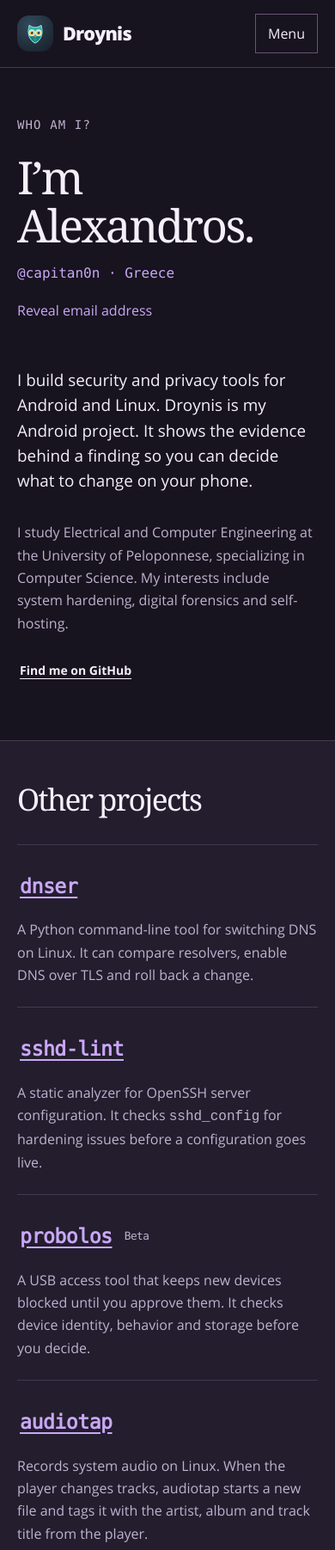
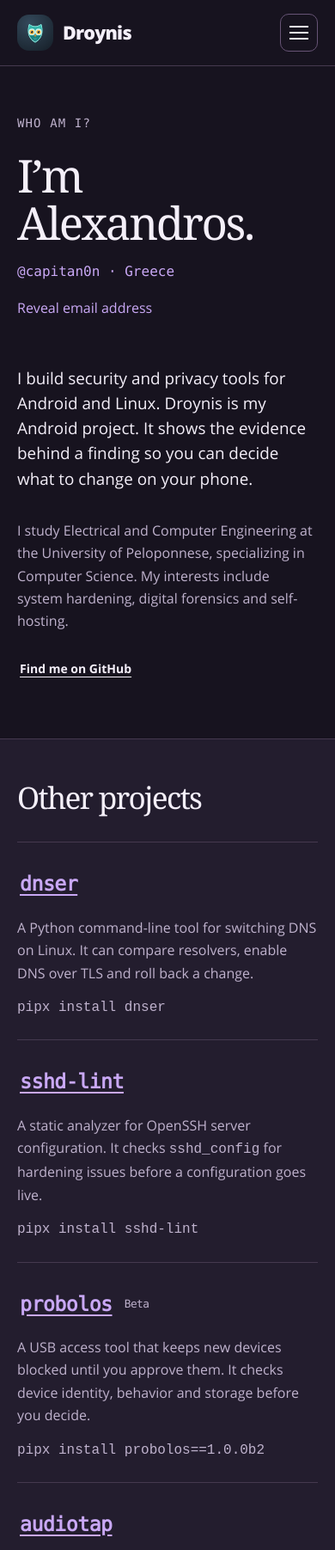
Before and after one commit to capitan0n/droynis, a plain HTML site: page author.html in a window 390 px wide. Shown: the top 1803 px of the page at 86% size. Drawn offline with Linux system fonts and the light colour scheme.

Commit message:
Update and adding links

```diff
--- a/author.html
+++ b/author.html
@@ -14,9 +14,13 @@
 <section class="author-projects"><div class="wrap">
   <h2>Other projects</h2>
   <div class="project-list">
-    <article><h3><a class="text-link" href="https://github.com/capitan0n/dnser" target="_blank" rel="noopener noreferrer">dnser</a></h3><p>A Python command-line tool for switching DNS on Linux. It can compare resolvers, enable DNS over TLS and roll back a change.</p></article>
-    <article><h3><a class="text-link" href="https://github.com/capitan0n/sshd-lint" target="_blank" rel="noopener noreferrer">sshd-lint</a></h3><p>A static analyzer for OpenSSH server configuration. It checks <code>sshd_config</code> for hardening issues before a configuration goes live.</p></article>
-    <article><h3><a class="text-link" href="https://github.com/capitan0n/probolos" target="_blank" rel="noopener noreferrer">probolos</a> <span class="project-stage">Beta</span></h3><p>A USB access tool that keeps new devices blocked until you approve them. It checks device identity, behavior and storage before you decide.</p></article>
-    <article><h3><a class="text-link" href="https://github.com/capitan0n/audiotap" target="_blank" rel="noopener noreferrer">audiotap</a></h3><p>Records system audio on Linux. When the player changes tracks, audiotap starts a new file and tags it with the artist, album and track title from the player.</p></article>
+    <article><h3><a class="text-link" href="https://github.com/capitan0n/dnser" target="_blank" rel="noopener noreferrer">dnser</a></h3><p>A Python command-line tool for switching DNS on Linux. It can compare resolvers, enable DNS over TLS and roll back a change.</p>
+      <p style="margin-top:.75rem"><code>pipx install dnser</code></p></article>
+    <article><h3><a class="text-link" href="https://github.com/capitan0n/sshd-lint" target="_blank" rel="noopener noreferrer">sshd-lint</a></h3><p>A static analyzer for OpenSSH server configuration. It checks <code>sshd_config</code> for hardening issues before a configuration goes live.</p>
+      <p style="margin-top:.75rem"><code>pipx install sshd-lint</code></p></article>
+    <article><h3><a class="text-link" href="https://github.com/capitan0n/probolos" target="_blank" rel="noopener noreferrer">probolos</a> <span class="project-stage">Beta</span></h3><p>A USB access tool that keeps new devices blocked until you approve them. It checks device identity, behavior and storage before you decide.</p>
+      <p style="margin-top:.75rem"><code>pipx install probolos==1.0.0b2</code></p></article>
+    <article><h3><a class="text-link" href="https://github.com/capitan0n/audiotap" target="_blank" rel="noopener noreferrer">audiotap</a></h3><p>Records system audio on Linux. When the player changes tracks, audiotap starts a new file and tags it with the artist, album and track title from the player.</p>
+      <p style="margin-top:.75rem"><a class="text-link" href="https://github.com/capitan0n/audiotap#install" target="_blank" rel="noopener noreferrer">Install from GitHub</a> · PyPI release planned</p></article>
   </div>
 </div></section></main><footer class="site-footer"><div class="wrap compact-footer"><span class="footer-owner">Droynis · Alexandros (capitan0n) · <a href="LICENSE">GPL-3.0-or-later</a></span><nav class="footer-links" aria-label="Project links"><a href="https://github.com/capitan0n/droynis" target="_blank" rel="noopener noreferrer">Source code</a><a href="https://github.com/capitan0n/droynis/blob/main/CONTRIBUTING.md" target="_blank" rel="noopener noreferrer">Contribute</a><a href="https://github.com/capitan0n/droynis/blob/main/SECURITY.md" target="_blank" rel="noopener noreferrer">Security</a><a href="SOURCES.md">Content sources</a></nav></div></footer><dialog id="screenshot-dialog" aria-labelledby="dialog-title"><div class="dialog-bar"><span class="dialog-title" id="dialog-title">App screenshot</span><button type="button" class="close-dialog">Close</button></div><img alt="" width="720" height="1520"></dialog></body></html>
--- a/style.css
+++ b/style.css
@@ -175,3 +175,38 @@ body{background:var(--bg);color:var(--ink)}
 .author-email .text-link { color: var(--accent) }
 .author-email button { background: transparent; border: 0; padding: .25em 0; font: inherit; cursor: pointer }
 .author-email button[hidden] { display: none }
+
+/* The button text names the control for screen readers. Draw its mobile icon
+   from the same expanded state that controls the navigation. */
+@media (max-width: 760px) {
+  .js .menu-button {
+    position: relative;
+    width: 44px;
+    height: 44px;
+    padding: 0;
+    border-radius: 10px;
+    font-size: 0;
+    flex-shrink: 0;
+  }
+  .js .menu-button::before,
+  .js .menu-button::after {
+    content: "";
+    position: absolute;
+    top: 50%;
+    left: 50%;
+    width: 22px;
+    border-top: 2px solid currentColor;
+    transform: translate(-50%, -50%);
+  }
+  .js .menu-button[aria-expanded="false"]::before {
+    height: 16px;
+    box-sizing: border-box;
+    border-bottom: 2px solid currentColor;
+  }
+  .js .menu-button[aria-expanded="true"]::before {
+    transform: translate(-50%, -50%) rotate(45deg);
+  }
+  .js .menu-button[aria-expanded="true"]::after {
+    transform: translate(-50%, -50%) rotate(-45deg);
+  }
+}
```
